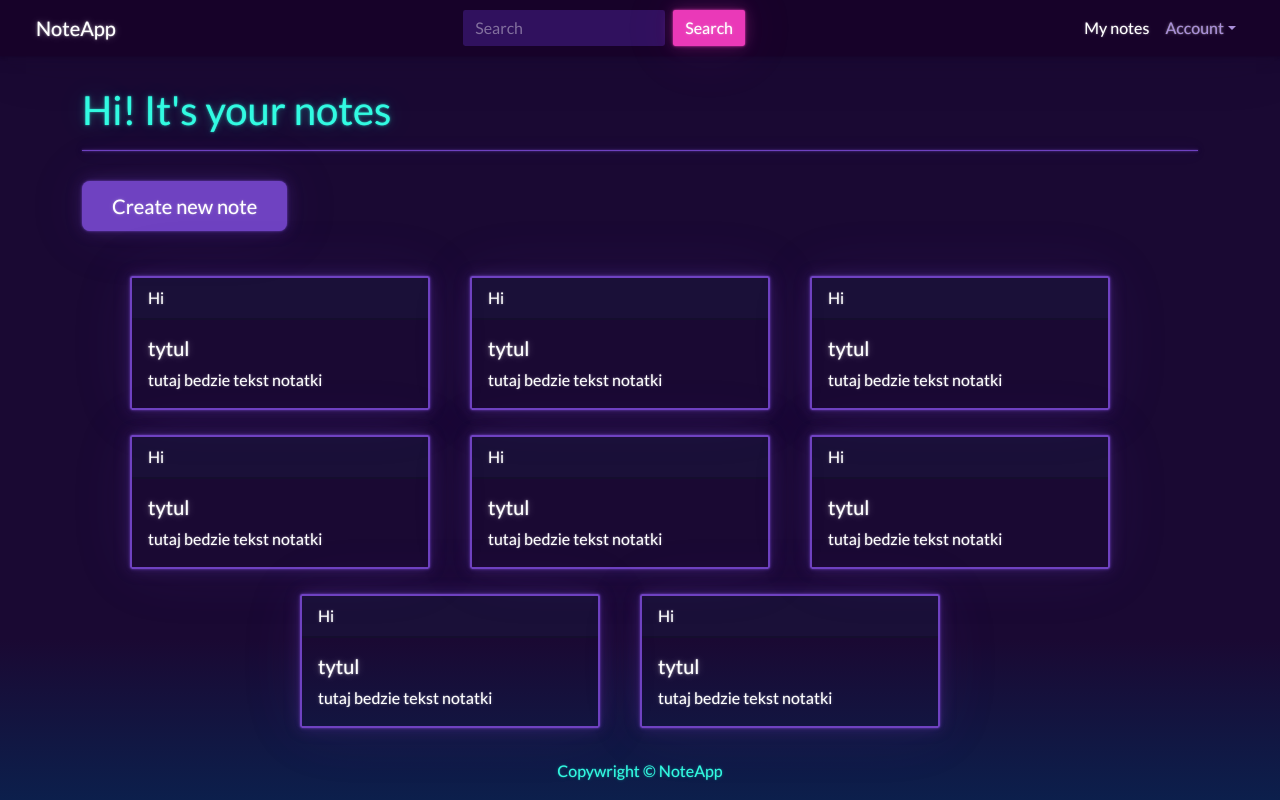
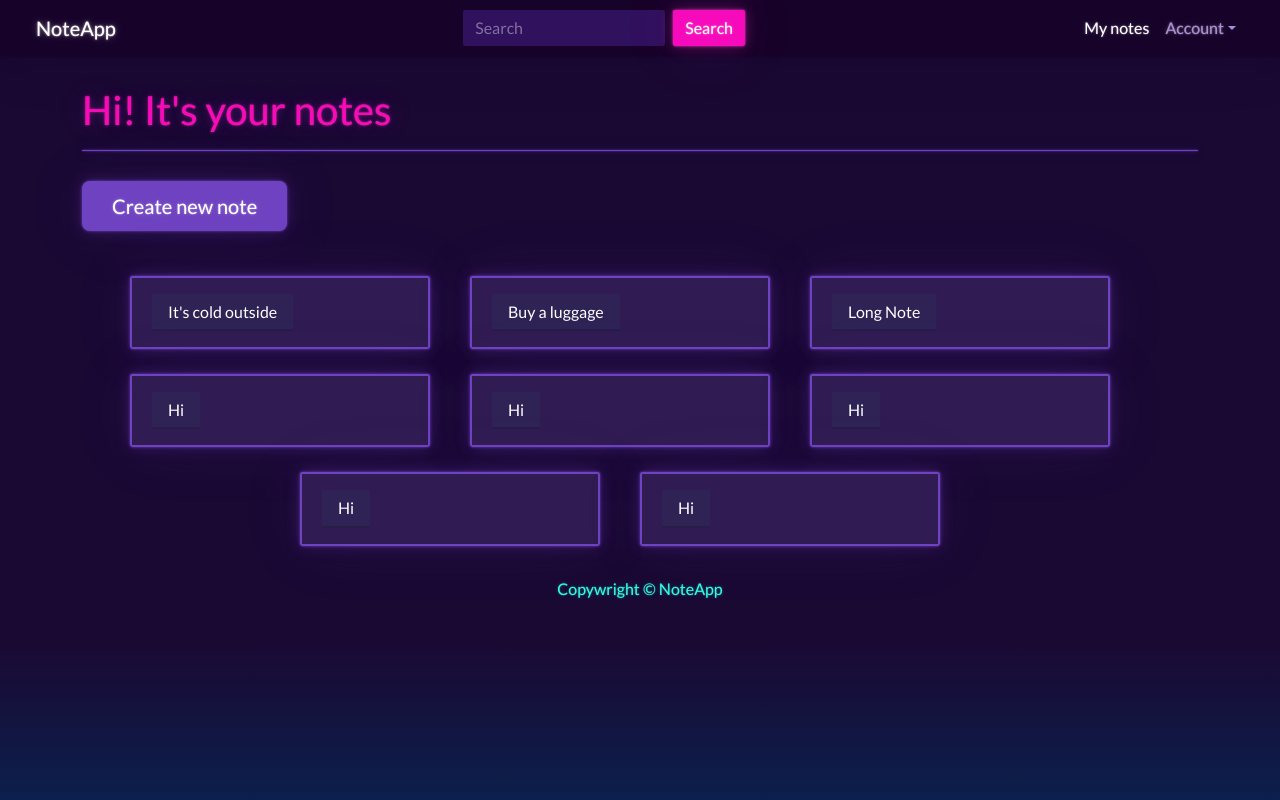
Before and after one commit to linapau/MERN-app, a React (Create React App) app in the folder front/: page /notes in a window 1280 px wide. Built offline with nearby package versions, Linux system fonts and the light colour scheme.

Commit message:
added Accordion to user notes page

```diff
--- a/front/package.json
+++ b/front/package.json
@@ -11,6 +11,8 @@
     "react-dom": "^18.2.0",
     "react-router-dom": "^6.14.2",
     "react-scripts": "5.0.1",
+    "react-switch": "^7.0.0",
+    "react-toggle-switch": "^3.0.4",
     "web-vitals": "^2.1.4"
   },
   "scripts": {
--- a/front/src/components/addNoteScr.css
+++ b/front/src/components/addNoteScr.css
@@ -1,11 +1,25 @@
+/*html{
+    position: relative;
+}*/
 
 #heading{
     padding-top: 30px;
+    color: #f709bc;
+    text-shadow: 0 0 1px rgb(251 50 143 / 60%), 0 0 3px rgb(251 50 125 / 50%), 0 0 0.5rem rgb(153 50 251 / 30%), 0 0 2rem rgb(251 50 221 / 20%);
+
 }
 
 #btnCreate{
     display:block;
     padding: 10px 30px;
+}
+
+#searchBtn{
+    background-color: #f709bc;
+}
+
+#searchBtn:hover{
+    background-color: #dd0b86;
 }
 
 .noteDiv{
@@ -15,10 +29,45 @@
     flex-wrap: wrap;
     align-content: center;
 }
+
 .card{
     display: inline-block;
     margin: 10px 40px 15px 0;
     min-width: 300px;
+}
+
+.noteActBtn{
+    background-color: #8a2be2;
+    margin-right: 15px;
+}
+
+.noteActBtn:hover{
+    background-color: rgb(124, 32, 211);
+}
+
+.accordion-button:not(.collapsed) {
+    color: var(--bs-accordion-active-color);
+    background-color: rgb(202, 160, 221);
+    box-shadow: none;
+}
+
+.accordion-button:not(.collapsed):hover {
+    color: var(--bs-accordion-active-color);
+    background-color: rgb(198, 145, 223);
+    box-shadow: none;
+}
+
+.accordion-button{
+    /*background-color: rgb(198, 145, 223);*/
+    background-color: #301c52;
+}
+
+.accordion-button:hover{
+    background-color: rgb(129, 89, 163);
+}
+
+.accordion-button::after{
+    background-image: none;
 }
 
 
--- a/front/src/components/header.js
+++ b/front/src/components/header.js
@@ -16,7 +16,7 @@ const Header = () => {
                 <Nav className="m-auto">
                   <form className="d-flex">
                       <input className="form-control me-sm-2" type="search" placeholder="Search"/>
-                      <button className="btn btn-secondary my-2 my-sm-0" type="submit">Search</button>
+                      <button className="btn btn-secondary my-2 my-sm-0" id="searchBtn" type="submit">Search</button>
                   </form>
                 </Nav>
 
--- a/front/src/components/note.js
+++ b/front/src/components/note.js
@@ -1,15 +1,35 @@
-import { Card } from "react-bootstrap";
+import { Button, Card, Accordion } from "react-bootstrap";
+import './addNoteScr.css'
 
 
 const Note = ({noteHeader, cardTitle, cardText}) => {
+
+    const deleteNote = () => {
+        if(window.confirm("Are yoe sure to delete this note?")){
+            console.log("deleting");
+        }
+    }
+
     return(
-        <Card border="primary" style={{ width: '18rem' }}>
+        <Accordion defaultActiveKey="1">
+            <Accordion.Item eventKey="0">
+                <Card border="primary" style={{ width: '18rem'}}>
+                    <Accordion.Header>
                         <Card.Header>{noteHeader}</Card.Header>
+                    </Accordion.Header>
+                    <Accordion.Body>
                         <Card.Body>
                             <Card.Title>{cardTitle}</Card.Title>
                             <Card.Text>{cardText}</Card.Text>
+                            <div style={{marginTop:"30px"}}>
+                                <Button className="noteActBtn">Edit</Button>
+                                <Button className="noteActBtn" onClick={() => deleteNote()}>Delete</Button>
+                            </div>
                         </Card.Body>
+                    </Accordion.Body>
                 </Card>
+            </Accordion.Item>
+        </Accordion>
     );
 }
 
--- a/front/src/notesPage/usrNotes.js
+++ b/front/src/notesPage/usrNotes.js
@@ -17,11 +17,11 @@ const UsrNotes = () => {
         <Button id="btnCreate" onClick={()=>addNoteFunc()} size="lg">Create new note</Button>
         </div>
         <div className="noteDiv">
+            <Note className="notes" noteHeader={"It's cold outside"} cardTitle={"Wild weather"} cardText={"August in Poland is the coldest August in my whole life so far. Today it was 8 degrees celsius! It's raining all days. And in a few days it will be 25 degrees. There are amazing temperature jumps here."} />
+            <Note className="notes" noteHeader={"Buy a luggage"} cardTitle={"Remember!"} cardText={"You must buy additional luggage to your flight."} />
+            <Note className="notes" noteHeader={"Long Note"} cardTitle={"Cheers :)"} cardText={"Lorem ipsum dolor sit amet, consectetur adipiscing elit, sed do eiusmod tempor incididunt ut labore et dolore magna aliqua. Ut enim ad minim veniam, quis nostrud exercitation ullamco laboris nisi ut aliquip ex ea commodo consequat. Duis aute irure dolor in reprehenderit in voluptate velit esse cillum dolore eu fugiat nulla pariatur. Excepteur sint occaecat cupidatat non proident, sunt in culpa qui officia deserunt mollit anim id est laborum."} />
             <Note className="notes" noteHeader={"Hi"} cardTitle={"tytul"} cardText={"tutaj bedzie tekst notatki"} />
-            <Note className="notes" noteHeader={"Hi"} cardTitle={"tytul"} cardText={"tutaj bedzie tekst notatki"} />
-            <Note className="notes" noteHeader={"Hi"} cardTitle={"tytul"} cardText={"tutaj bedzie tekst notatki"} />
-            <Note className="notes" noteHeader={"Hi"} cardTitle={"tytul"} cardText={"tutaj bedzie tekst notatki"} />
-            <Note className="notes" noteHeader={"Hi"} cardTitle={"tytul"} cardText={"tutaj bedzie tekst notatki"} />
+            <Note className="notes" noteHeader={"Hi"} cardTitle={"tytul"} cardText={"czy to zle nwm"} />
             <Note className="notes" noteHeader={"Hi"} cardTitle={"tytul"} cardText={"tutaj bedzie tekst notatki"} />
             <Note className="notes" noteHeader={"Hi"} cardTitle={"tytul"} cardText={"tutaj bedzie tekst notatki"} />
             <Note className="notes" noteHeader={"Hi"} cardTitle={"tytul"} cardText={"tutaj bedzie tekst notatki"} />
```
Also changed, not shown: 1 other file (tests, documents, lock files or other folders). Lines whose indentation alone changed are shown as unchanged.
